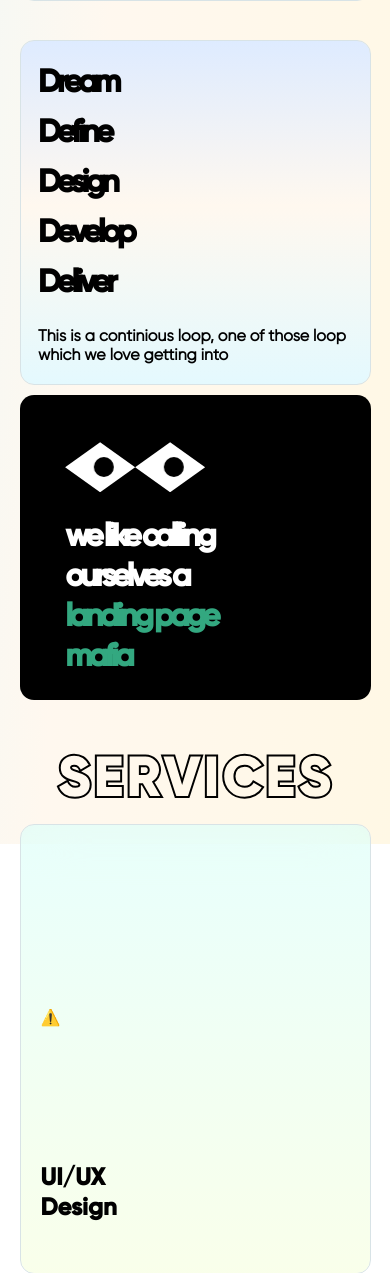
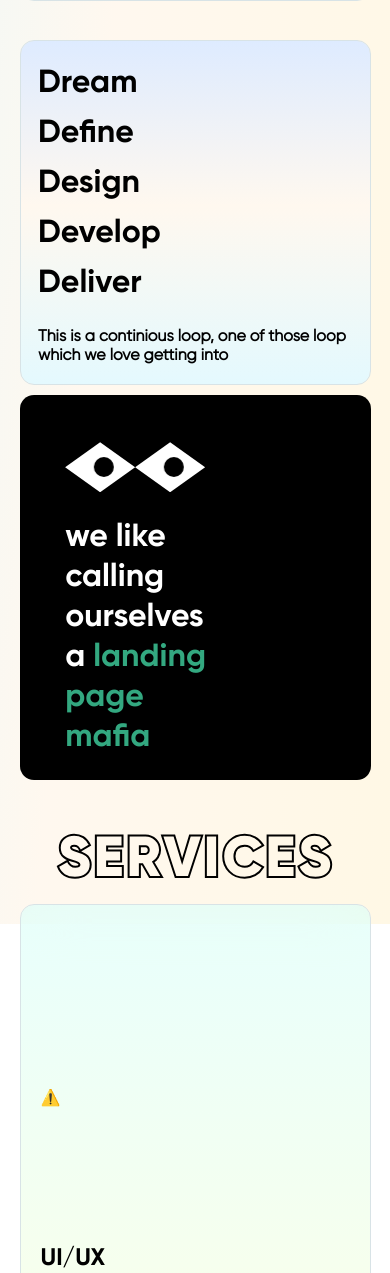
Before and after one commit to Saurav017/thekua-landing-pagee, a PHP site: page /index.html in a window 390 px wide. Shown: the part 3063-4336 px from the top of the page. Run offline with PHP 8.4, Linux system fonts and the light colour scheme.

Commit message:
Font weight

```diff
--- a/styles.css
+++ b/styles.css
@@ -17,6 +17,7 @@
   src: url(./fonts/Gilroy-Bold.woff) format('woff'),
    url(./fonts/Gilroy-Bold.ttf) format('truetype');
   font-style: normal;
+  font-weight: 700;
 
 }
 
@@ -1254,7 +1255,6 @@
 
   .hero__heading {
     font-size: 4rem;
-    letter-spacing: -4px;
   }
 
   #article__section {
@@ -1313,7 +1313,6 @@
 
   .feature__card h1 {
     font-size: 2rem;
-    letter-spacing: -4px;
   }
 
   .f2 {
```
